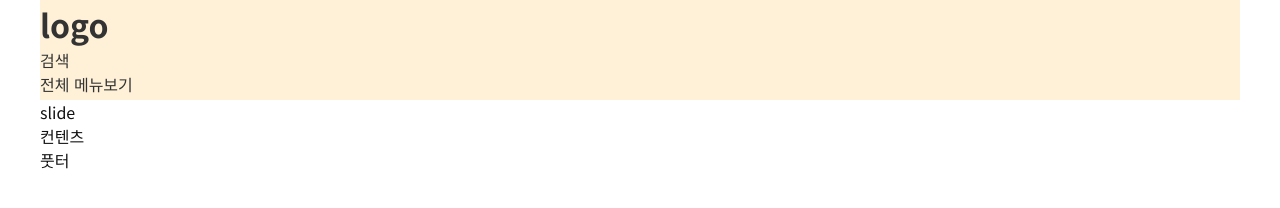
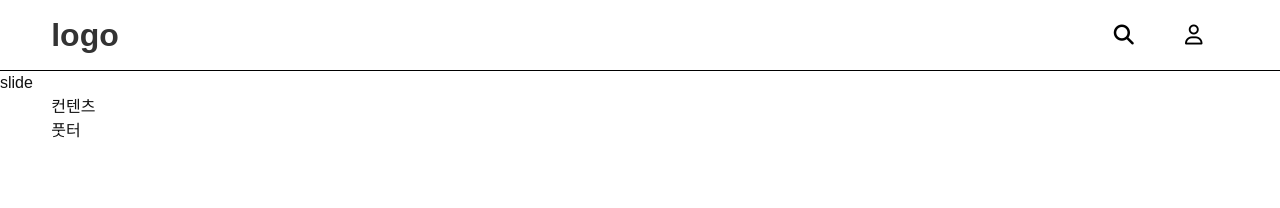
Before and after one commit to cheeej/html-name, a plain HTML site: page index.html in a window 1280 px wide. Drawn offline with nearby package versions, Linux system fonts and the light colour scheme.

Commit message:
homepage

```diff
--- a/dist/css/comm.css
+++ b/dist/css/comm.css
@@ -554,22 +554,40 @@ legend {
   height: 100px;
 }
 
-.wrap {
-  width: 1200px;
-  margin: 0 auto;
-}
-.wrap header {
-  height: 100px;
-  background: rgb(255, 241, 216);
+.container {
+  padding: 0 4%;
 }
 
-.wrap .slide {
-  height: 300px;
-  background: blue;
+#header {
+  border-bottom: 1px solid #000;
 }
-
 #header .inner {
   display: flex;
   align-items: center;
   justify-content: space-between;
+  height: 70px;
+}
+#header .btn-g {
+  height: 40px;
+  width: 70px;
+}
+#header .btn-g::before {
+  font-size: 20px;
+  font-family: "Font Awesome 6 free";
+}
+#header .lst-util {
+  display: flex;
+  display: flex;
+}
+#header .lst-util .btn-search::before {
+  content: "\f002";
+  font-family: "Font Awesome 6 free";
+  font-weight: 900;
+  padding: 5px;
+}
+#header .lst-util .btn-ham::before {
+  content: "\f007";
+  font-family: "Font Awesome 6 free";
+  font-weight: 500;
+  padding: 5px;
 }/*# sourceMappingURL=comm.css.map */
--- a/dist/scss/comm.scss
+++ b/dist/scss/comm.scss
@@ -2,30 +2,61 @@
 @import "reset";
 @import "fonts", "reset", "main", "contents";
 
-.wrap {
-  width: 1200px;
-  margin: 0 auto;
+// .wrap {
+//   width: 1200px;
+//   margin: 0 auto;
 
-  header {
-    height: 100px;
-    background: rgb(255, 241, 216);
-  }
-}
+//   header {
+//     height: 100px;
+//     background: rgb(255, 241, 216);
+//   }
+// }
 
-.wrap .slide {
-  height: 300px;
-  background: blue;
-}
+// .wrap .slide {
+//   height: 300px;
+//   background: blue;
+// }
 
 // @import  "main", "contents";
 
 // comm.scss -
 // 공통요소 : 헤더, 풋터, 버튼, 아이콘, 박스
 
+// 공통
+.container {
+  padding: 0 4%;
+}
+
 #header {
+  border-bottom: 1px solid #000;
   .inner {
     display: flex;
     align-items: center;
     justify-content: space-between;
+    height: 70px;
+  }
+  .btn-g {
+    height: 40px;
+    width: 70px;
+    &::before {
+      font-size: 20px;
+      font-family: "Font Awesome 6 free";
+    }
+  }
+  .lst-util {
+    display: flex;
+    .btn-search::before {
+      content: "\f002";
+      font-family: "Font Awesome 6 free";
+      font-weight: 900;
+      padding: 5px;
+    }
+    display: flex;
+    .btn-ham::before {
+      content: "\f007";
+      font-family: "Font Awesome 6 free";
+      font-weight: 500;
+      padding: 5px;
+    }
   }
 }
--- a/index.html
+++ b/index.html
@@ -29,12 +29,16 @@
     <meta name="twitter:domain" content="사이트 명" />
     <link rel="shortcut icon" type="image/x-icon" href="/favicon.ico" />
     <link
-      href="https://fonts.googleapis.com/css2?family=Noto+Sans+KR:wght@100;300;400;500;700;900&display=swap"
       rel="stylesheet"
+      href="https://cdnjs.cloudflare.com/ajax/libs/font-awesome/6.4.0/css/all.min.css"
     />
     <link
       rel="stylesheet"
-      href="https://maxst.icons8.com/vue-static/landings/line-awesome/line-awesome/1.3.0/css/line-awesome.min.css"
+      href="https://cdnjs.cloudflare.com/ajax/libs/font-awesome/6.4.0/css/all.min.css"
+    />
+    <link
+      rel="stylesheet"
+      href="https://maxst.icons8.com/vue-static/landings/line-awesome/font-awesome-line-awesome/css/all.min.css"
     />
     <link
       rel="stylesheet"
@@ -53,21 +57,30 @@
     </div>
     <style></style>
     <div class="wrap">
-      <header id="header">
+      <header id="header" class="container">
         <div class="inner">
           <h1 id="logo"><a href="#">logo</a></h1>
-        </div>
-        <div class="utill">
-          <ul>
-            <li><a href="#">검색</a></li>
-            <li><a href="#">전체 메뉴보기</a></li>
-          </ul>
+          <div class="util">
+            <ul class="lst-util">
+              <li>
+                <!-- a : 링크 연결 / button : 동작 처리  -->
+                <button class="btn-g btn-search">
+                  <span class="blind">검색</span>
+                </button>
+              </li>
+              <li>
+                <button class="btn-g btn-ham">
+                  <span class="blind">마이페이지</span>
+                </button>
+              </li>
+            </ul>
+          </div>
         </div>
         <!-- <nav id="gnb">nav</nav> -->
       </header>
       <div class="slide-wrap slide-name">slide</div>
-      <main id="main">컨텐츠</main>
-      <footer id="footer">풋터</footer>
+      <main id="main" class="container">컨텐츠</main>
+      <footer id="footer" class="container">풋터</footer>
     </div>
   </body>
 </html>
```
Also changed, not shown: 1 other file.
